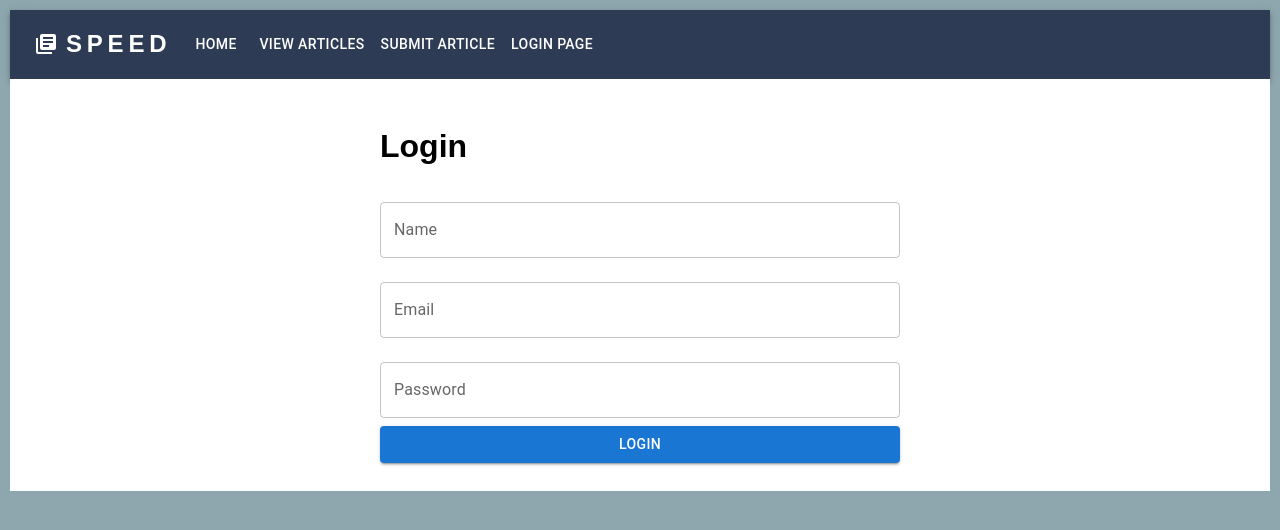
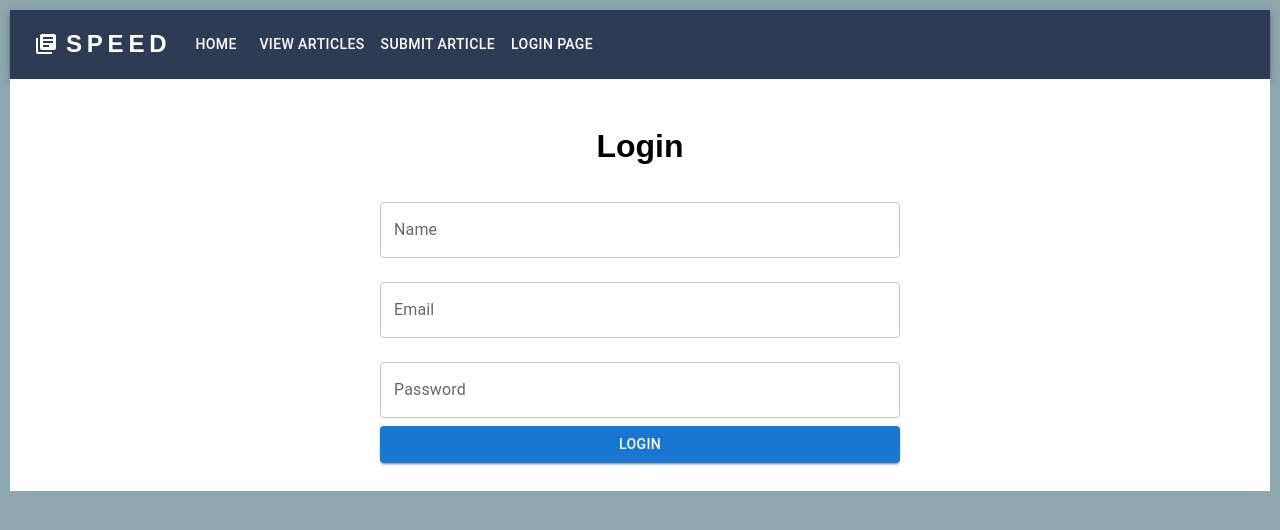
Before and after one commit to Exotica0122/CISE_Assignment_1B, a React (Create React App) app in the folder frontend/: page /LoginForm in a window 1280 px wide. Shown: the top 530 px of the page. Built offline with nearby package versions, Linux system fonts and the light colour scheme; no server answers.

Commit message:
Fixed logout button and login form heading

```diff
--- a/frontend/src/pages/LoginForm.js
+++ b/frontend/src/pages/LoginForm.js
@@ -73,7 +73,7 @@ function LoginForm({ onLogin, currentUser }) {
                     margin="normal"
                     variant="contained"
                     color="primary"
-                    onClick={logOff}>Logoff</Button>
+                    onClick={logOff}>Log Out</Button>
             </Box>
         );
     }
@@ -86,7 +86,7 @@ function LoginForm({ onLogin, currentUser }) {
       alignItems="center"
     >
       <FormControl fullWidth sx={{ m: 1, width: '65ch' }}>
-        <h1>Login</h1>
+        <h1 className="content-center">Login</h1>
         {(errorMsg !== "") ? (<div className="error">{errorMsg}</div>) : ""}
         <TextField
           variant="outlined"
```
